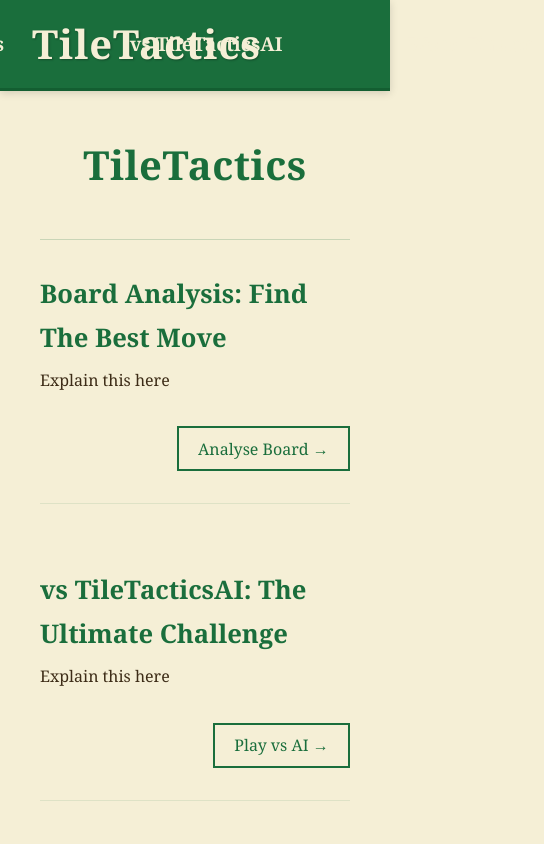
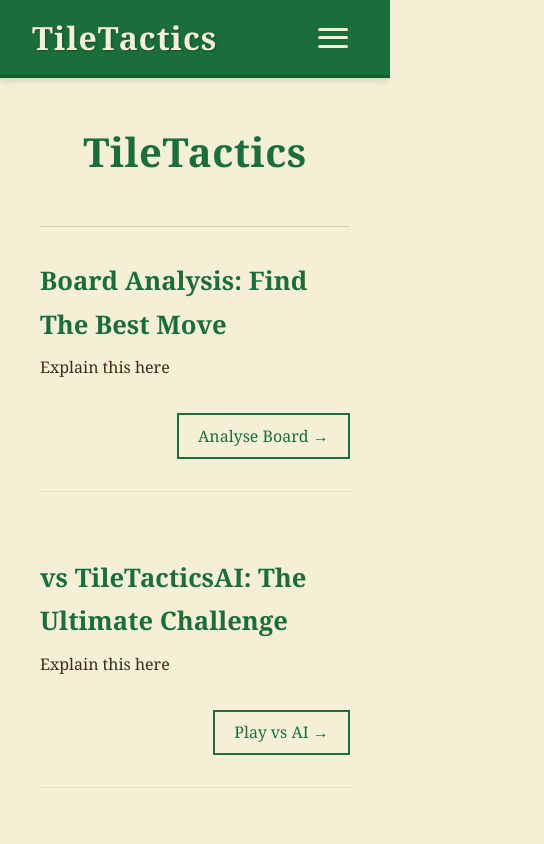
Before and after one commit to amirshah07/TileTactics, a React (Vite) app in the folder frontend/: page / in a window 390 px wide. Shown: the top 844 px of the page, 544 px wide, since content can reach past the window. Built offline with nearby package versions, Linux system fonts and the light colour scheme.

Commit message:
added hamburger menu to navbar for smaller screens and fixed navbar rezising bug where buttons overlap

```diff
--- a/frontend/src/components/Navbar.css
+++ b/frontend/src/components/Navbar.css
@@ -1,12 +1,14 @@
 .navbar {
   display: flex;
+  flex-direction: column;
   justify-content: center;
   align-items: center;
   padding: 0;
-  background-color: #1a6e3c; /* Deeper Scrabble board green */
+  background-color: #1a6e3c;
   box-shadow: 0 2px 8px rgba(0, 0, 0, 0.15);
   width: 100%;
-  border-bottom: 3px solid #135e31; /* Darker green border for definition */
+  border-bottom: 3px solid #135e31;
+  position: relative;
 }
 
 .navbar-container {
@@ -22,17 +24,18 @@
 .navbar-left {
   display: flex;
   align-items: center;
-  width: 33.3%; /* Allocate a third of the space */
+  width: 33.3%;
 }
 
 .navbar-left h1 {
   font-weight: 700;
   font-size: 2.5rem;
   margin: 0;
-  color: #f5efd6; /* Cream tile color */
+  color: #f5efd6;
   text-shadow: 1px 1px 2px rgba(0, 0, 0, 0.3);
   letter-spacing: 1px;
-  font-family: 'Georgia', serif; /* More Scrabble-like font */
+  font-family: 'Georgia', serif;
+  white-space: nowrap;
 }
 
 .navbar-left a {
@@ -47,14 +50,14 @@
 .navbar-center {
   display: flex;
   align-items: center;
-  justify-content: center; /* Center the items horizontally */
-  gap: 100px;
-  width: 33.3%; /* Allocate a third of the space */
-  margin: 0 auto; /* Center this section */
+  justify-content: center;
+  gap: 75px;
+  width: 33.3%;
+  margin: 0 auto;
 }
 
-.navbar-center a {
-  color: #f5efd6; /* Cream tile color */
+.navbar-center a, .mobile-menu a {
+  color: #f5efd6;
   text-decoration: none;
   font-weight: 600;
   font-size: 1.2rem;
@@ -78,15 +81,124 @@
   transition: width 0.3s ease;
 }
 
-.navbar-center a:hover {
+.navbar-center a:hover, .mobile-menu a:hover {
   background-color: rgba(255, 255, 255, 0.1);
 }
 
 .navbar-center a:hover:after {
-  width: 100%; /* Full-width underline on hover */
+  width: 100%;
 }
 
-/* Add an empty div with matching width for balance */
 .navbar-right {
+  display: flex;
+  align-items: center;
+  justify-content: flex-end;
   width: 33.3%;
 }
+
+@media (min-width: 1200px) and (max-width: 1300px) {
+  .navbar-left h1 {
+    font-size: 2.1rem;
+  }
+
+  .navbar-center {
+    gap: 60px;
+  }
+
+  .navbar-center a {
+    font-size: 1.1rem;
+    padding: 0.4rem 0.6rem;
+  }
+}
+
+.hamburger-menu {
+  display: none; /* Hidden on desktop */
+  cursor: pointer;
+  z-index: 1000;
+  padding: 10px;
+}
+
+.hamburger-icon {
+  width: 30px;
+  height: 20px;
+  position: relative;
+  display: flex;
+  flex-direction: column;
+  justify-content: space-between;
+}
+
+.hamburger-icon span {
+  display: block;
+  height: 3px;
+  width: 30px;
+  background: #f5efd6;
+  border-radius: 3px;
+  transition: transform 0.3s ease, opacity 0.2s ease;
+  transform-origin: center;
+}
+
+/* Animation when open */
+.hamburger-icon.open span:nth-child(1) {
+  transform: translateY(8.5px) rotate(45deg);
+}
+
+.hamburger-icon.open span:nth-child(2) {
+  opacity: 0;
+  transform: scale(0);
+}
+
+.hamburger-icon.open span:nth-child(3) {
+  transform: translateY(-8.5px) rotate(-45deg);
+}
+
+.mobile-menu {
+  display: none;
+  position: absolute;
+  top: 100%;
+  left: 0;
+  width: 100%;
+  background-color: #1a6e3c;
+  flex-direction: column;
+  padding: 0px 20px 10px 20px;
+  transform: translateY(-100%);
+  opacity: 0;
+  z-index: 100;
+  transition: transform 0.3s ease, opacity 0.3s ease;
+  box-shadow: 0 4px 6px rgba(0, 0, 0, 0.1);
+}
+
+.mobile-menu a {
+  padding: 15px;
+  text-align: center;
+  margin: 5px 0;
+  border: 1px solid rgba(245, 239, 214, 0.1);
+}
+
+.mobile-menu.open {
+  display: flex;
+  transform: translateY(0);
+  opacity: 1;
+}
+
+@media (max-width: 1200px) {
+  .desktop-menu {
+    display: none; /* Hide desktop menu */
+  }
+
+  .hamburger-menu {
+    display: block; /* Show hamburger menu */
+  }
+
+  .navbar-left {
+    width: auto;
+    flex-grow: 1;
+  }
+
+  .navbar-left h1 {
+    font-size: 2rem;
+  }
+
+  .navbar-right {
+    width: auto;
+  }
+}
--- a/frontend/src/components/Navbar.tsx
+++ b/frontend/src/components/Navbar.tsx
@@ -1,24 +1,57 @@
-import "./Navbar.css"
+import { useState, useEffect } from 'react';
+import "./Navbar.css";
 
 export default function Navbar() {
+  const [isOpen, setIsOpen] = useState(false);
+
+  const toggleMenu = () => setIsOpen(!isOpen);
+
+  useEffect(() => {
+    const handleResize = () => {
+
+      if (window.innerWidth > 1200) { // If window width is larger than breakpoint, close mobile menu
+        setIsOpen(false);
+      }
+    };
+
+    window.addEventListener('resize', handleResize);
+
+    return () => {
+      window.removeEventListener('resize', handleResize);
+    };
+  }, []);
+
   return (
     <div className="navbar">
       <div className="navbar-container">
+
         <div className="navbar-left">
           <a href="/">
             <h1>TileTactics</h1>
           </a>
         </div>
 
-        <div className="navbar-center">
+        <div className="navbar-center desktop-menu">
           <a href="/boardnalysis">Board Analysis</a>
           <a href="/vsai">vs TileTacticsAI</a>
           <a href="/wordfinder">Word Finder</a>
         </div>
 
         <div className="navbar-right">
-          {/* Empty for balance */}
+          <div className="hamburger-menu" onClick={toggleMenu}>
+            <div className={`hamburger-icon ${isOpen ? 'open' : ''}`}>
+              <span></span>
+              <span></span>
+              <span></span>
+            </div>
+          </div>
         </div>
+      </div>
+
+      <div className={`mobile-menu ${isOpen ? 'open' : ''}`}>
+        <a href="/boardnalysis">Board Analysis</a>
+        <a href="/vsai">vs TileTacticsAI</a>
+        <a href="/wordfinder">Word Finder</a>
       </div>
     </div>
   );
```
